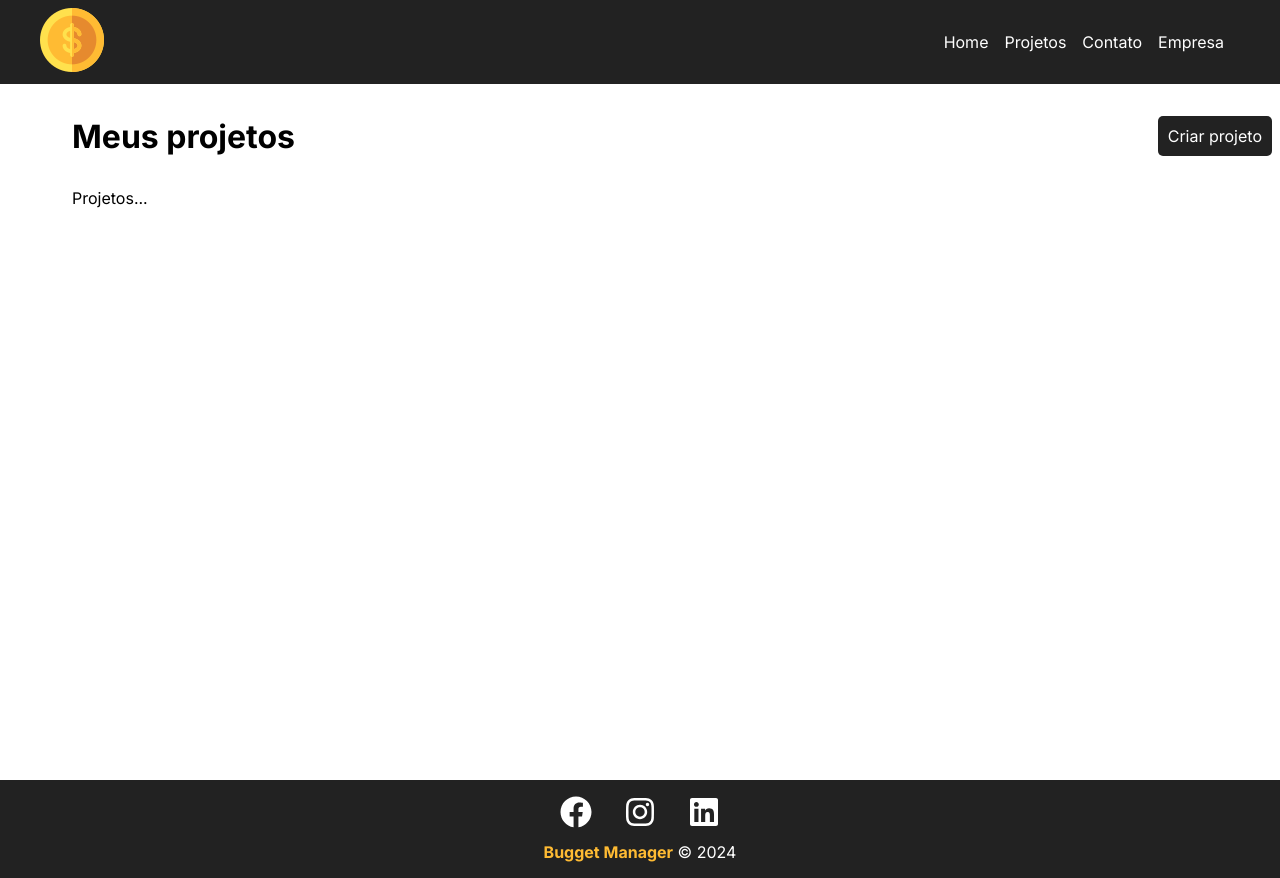
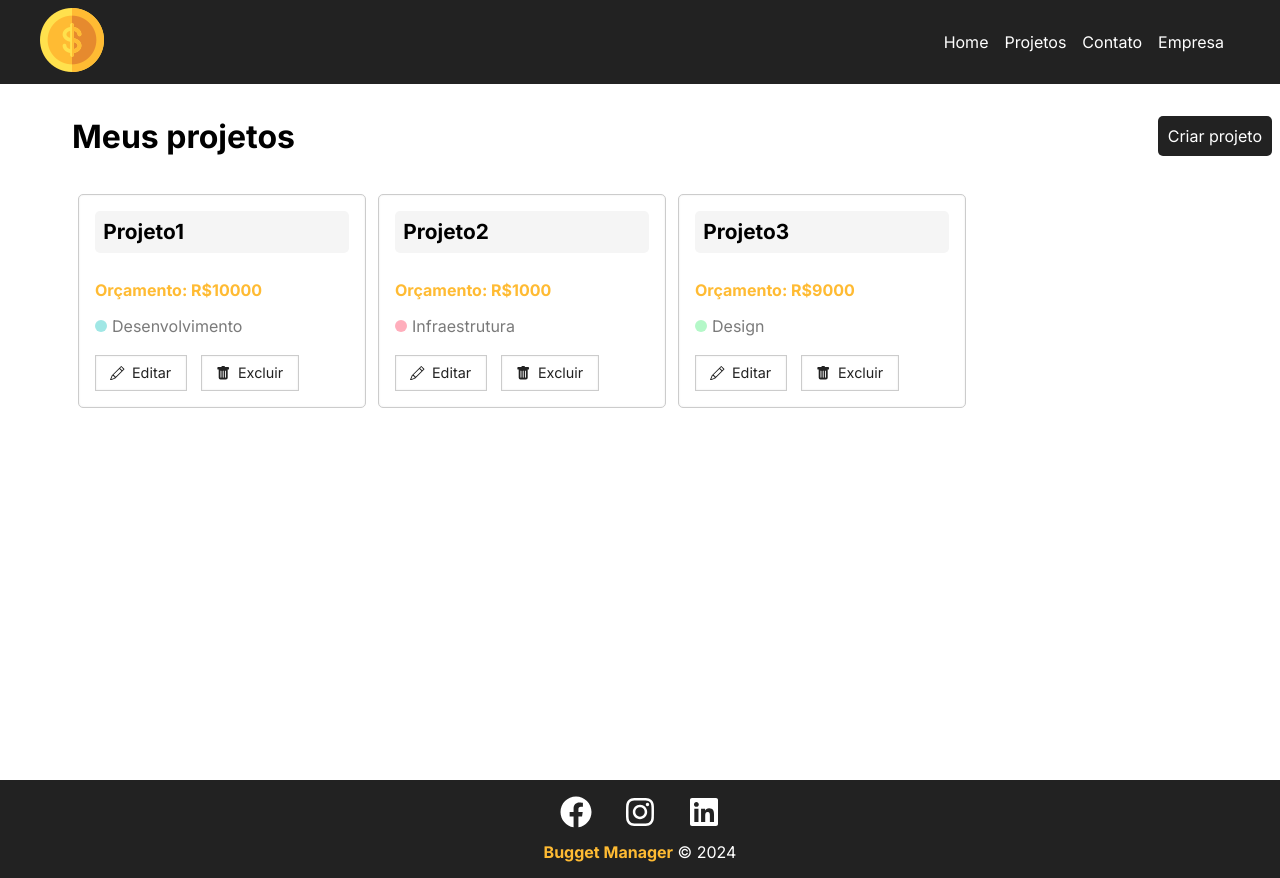
Before and after one commit to strFelix/BudgetManager-React, a React (Vite) app: page /projects in a window 1280 px wide. Shown: the top 878 px of the page. Built offline with nearby package versions, Linux system fonts and the light colour scheme; data requests are answered from the project's data file.

Commit message:
feat: update projects page with dynamic project cards

```diff
--- a/db.json
+++ b/db.json
@@ -1,20 +1,54 @@
 {
-    "projects": [],
+  "projects": [
+    {
+      "id": "4245",
+      "name": "Projeto1",
+      "budget": "10000",
+      "category": {
+        "id": "2",
+        "name": "Desenvolvimento"
+      },
+      "cost": 0,
+      "services": []
+    },
+    {
+      "id": "2db3",
+      "name": "Projeto2",
+      "budget": "1000",
+      "category": {
+        "id": "2",
+        "name": "Infraestrutura"
+      },
+      "cost": 0,
+      "services": []
+    },
+    {
+      "id": "d3ca",
+      "name": "Projeto3",
+      "budget": "9000",
+      "category": {
+        "id": "3",
+        "name": "Design"
+      },
+      "cost": 0,
+      "services": []
+    }
+  ],
   "categories": [
     {
-            "id": 1,
+      "id": "1",
       "name": "Infraestrutura"
     },
     {
-            "id": 2,
+      "id": "2",
       "name": "Desenvolvimento"
     },
     {
-            "id": 3,
+      "id": "3",
       "name": "Design"
     },
     {
-            "id": 4,
+      "id": "4",
       "name": "Planejamento"
     }
   ]
--- a/src/components/pages/Projects.jsx
+++ b/src/components/pages/Projects.jsx
@@ -1,14 +1,29 @@
 import { useLocation } from "react-router-dom";
+import { useState, useEffect } from "react";
 import React from "react";
 import styles from "./css/projects.module.css";
 import Message from "../layout/Message";
 import Container from "../layout/Container";
 import LinkButton from "../layout/LinkButton";
+import ProjectCard from "../project/ProjectCard";
 
 const Projects = () => {
+  const [projects, setProjects] = useState([]);
   const location = useLocation();
   let message = location.state ? location.state.message : "";
   let type = location.state ? location.state.type : "";
+
+  useEffect(() => {
+    fetch("http://localhost:5000/projects", {
+      method: "GET",
+      headers: {
+        "Content-Type": "application/json",
+      },
+    })
+      .then((resp) => resp.json())
+      .then((data) => setProjects(data))
+      .catch((err) => console.log(err));
+  }, []);
 
   return (
     <div className={styles.projectContainer}>
@@ -18,7 +33,16 @@ const Projects = () => {
       </div>
       <Message type={type} msg={message} />
       <Container customClass="start">
-        <p>Projetos...</p>
+        {projects.length > 0 && (
+          projects.map((project) =>
+            <ProjectCard
+              key={project.id}
+              id={project.id}
+              name={project.name}
+              budget={project.budget}
+              category={project.category.name}
+            />
+          ))}
       </Container>
     </div>
   );
--- /dev/null
+++ b/src/components/project/ProjectCard.jsx
@@ -0,0 +1,28 @@
+import React from 'react'
+import { BsPencil, BsFillTrashFill } from 'react-icons/bs'
+import styles from './css/projectCard.module.css'
+import { Link } from 'react-router-dom'
+
+const ProjectCard = ({id, name, budget, category, handleRemove}) => {
+  return (
+    <div className={styles.projectCard}>
+        <h4>{name}</h4>
+        <p>
+            <span>Orçamento: R${budget}</span>
+        </p>
+        <p className={styles.categoryText}>
+            <span className={`${styles[category.toLowerCase()]}`}></span> {category}
+        </p>
+        <div className={styles.projectCardActions}>
+            <Link to="/">
+                <BsPencil /> Editar
+            </Link>
+            <Link to="/">
+                <BsFillTrashFill /> Excluir
+            </Link>
+        </div>
+    </div>
+  )
+}
+
+export default ProjectCard
--- /dev/null
+++ b/src/components/project/css/projectCard.module.css
@@ -0,0 +1,85 @@
+.projectCard {
+  padding: 1em;
+  border: 1px solid #ccc;
+  border-radius: 5px;
+  width: 24%;
+  margin: 0.5%;
+  box-shadow: inset 0 0 2px 0 rgba(0, 0, 0, 0.1);
+}
+
+.projectCard h4 {
+  background-color: whitesmoke;
+  padding: 0.4em;
+  margin-bottom: 1.3em;
+  font-size: 1.3em;
+  border-radius: 5px;
+}
+
+.projectCard p {
+  color: #7a7a7a;
+  margin-bottom: 1em;
+}
+
+.projectCard p span {
+  font-weight: bold;
+}
+
+.categoryText {
+  display: flex;
+  align-items: center;
+}
+
+.categoryText span {
+  display: inline-block;
+  width: 12px;
+  height: 12px;
+  border-radius: 50%;
+  background-color: #ccc;
+  margin-right: 5px;
+}
+
+.categoryText .infraestrutura {
+  background-color: #ffaebc;
+}
+.categoryText .desenvolvimento {
+  background-color: #a0e7e5;
+}
+.categoryText .design {
+  background-color: #b4f8c8;
+}
+.categoryText .planejamento {
+  background-color: #fbe7c6;
+}
+
+.projectCardActions {
+  margin-top: 1.2em;
+  display: flex;
+  align-items: center;
+}
+
+.projectCardActions a,
+.projectCardActions button {
+  text-decoration: none;
+  background-color: #fff;
+  color: #222;
+  font-size: 0.9em;
+  padding: 0.6em 1em;
+  margin-right: 1em;
+  cursor: pointer;
+  border: 1px solid #ccc;
+  display: flex;
+  align-items: center;
+  justify-content: center;
+  box-shadow: inset 0 0 2px 0 rgba(0, 0, 0, 0.1);
+  transition: all 0.2s;
+}
+
+.projectCardActions svg {
+  margin-right: 0.5em;
+}
+
+.projectCardActions a:hover,
+.projectCardActions button:hover {
+  background-color: #222;
+  color: #ffbb33;
+}
```
Lines whose indentation alone changed are shown as unchanged.
